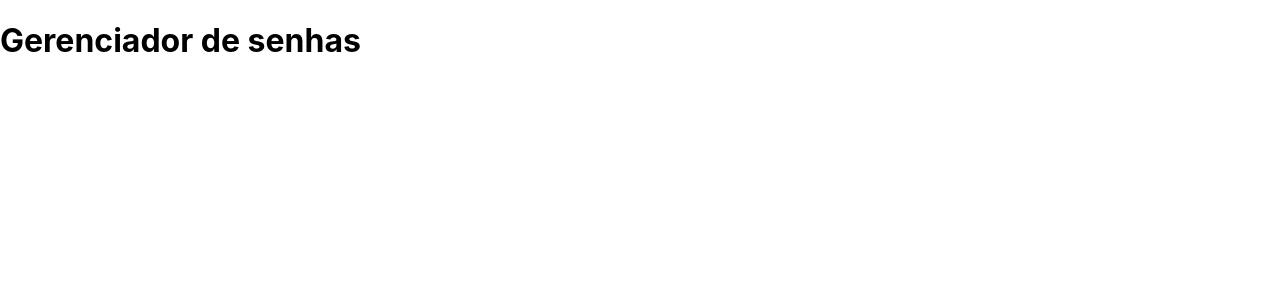
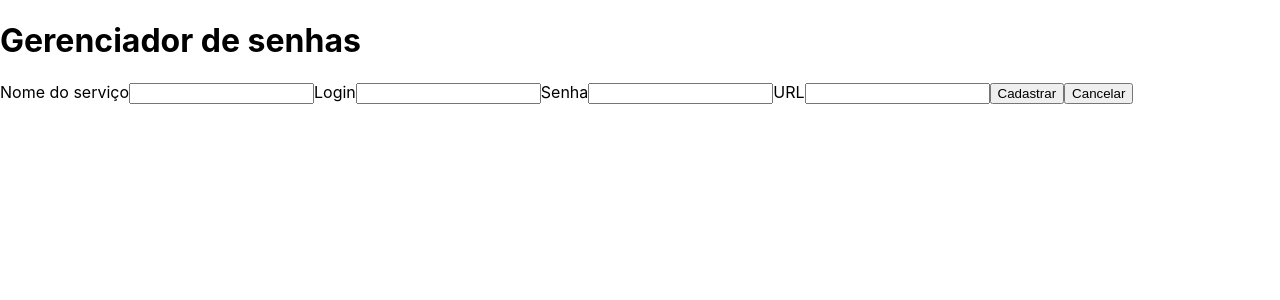
Before and after one commit to Matheus-Pozett/Password-Manager, a React (Vite) app: page / in a window 1280 px wide. Shown: the top 300 px of the page. Built offline with nearby package versions, Linux system fonts and the light colour scheme.

Commit message:
feat: cria formulario para cadastro de senhas

```diff
--- a/src/App.tsx
+++ b/src/App.tsx
@@ -1,10 +1,11 @@
 import './App.css';
-import { Title } from './components';
+import { Form, Title } from './components';
 
 function App() {
   return (
     <main>
       <Title />
+      <Form />
     </main>
   );
 }
--- /dev/null
+++ b/src/components/Form/Form.tsx
@@ -0,0 +1,22 @@
+function Form() {
+  return (
+    <form>
+      <label htmlFor="service">Nome do serviço</label>
+      <input type="text" id="service" />
+
+      <label htmlFor="login">Login</label>
+      <input type="text" id="login" />
+
+      <label htmlFor="password">Senha</label>
+      <input type="password" id="password" />
+
+      <label htmlFor="url">URL</label>
+      <input type="text" id="url" />
+
+      <button>Cadastrar</button>
+      <button>Cancelar</button>
+    </form>
+  );
+}
+
+export { Form };
--- /dev/null
+++ b/src/components/Form/index.ts
@@ -0,0 +1 @@
+export * from './Form';
--- a/src/components/index.ts
+++ b/src/components/index.ts
@@ -1 +1,2 @@
 export * from './Title';
+export * from './Form';
```
